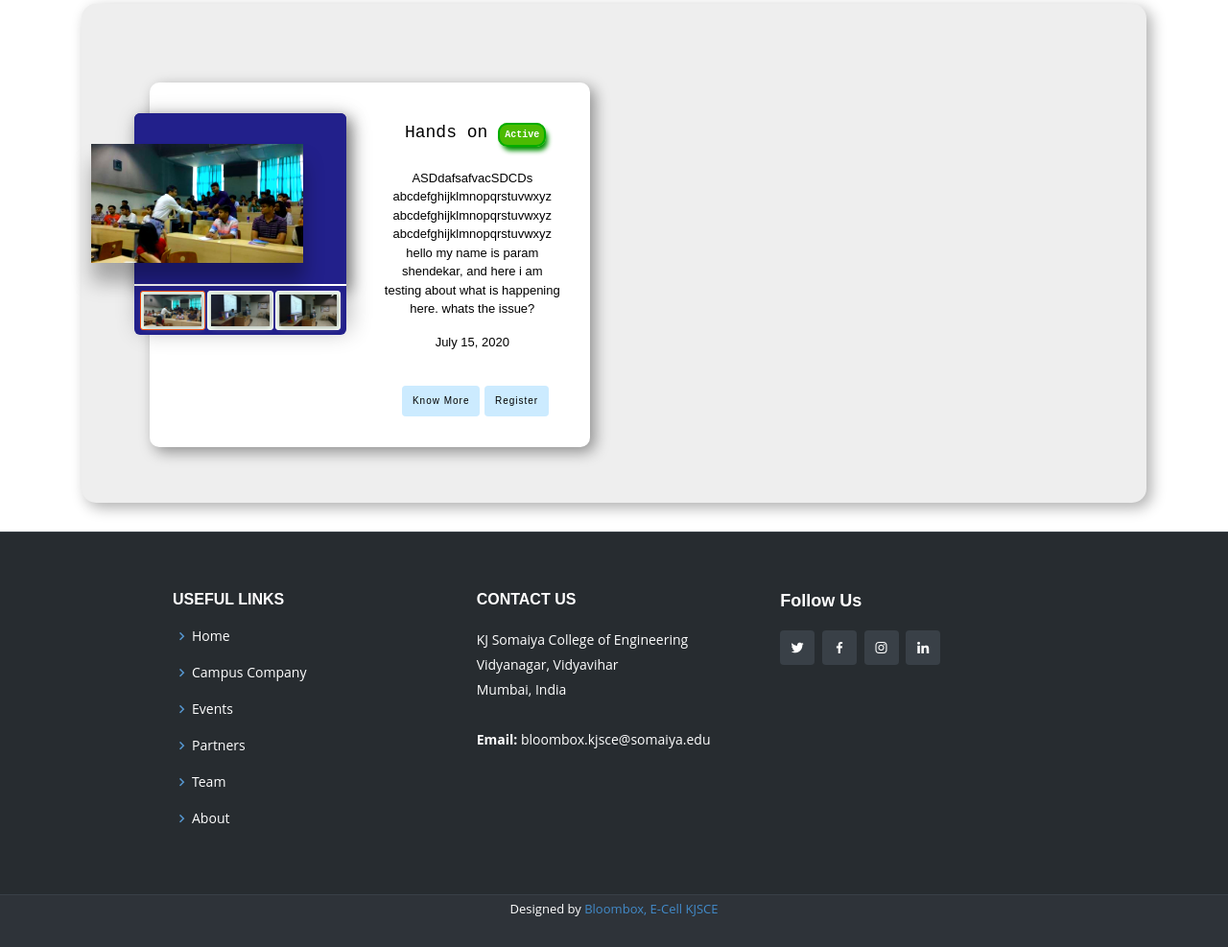
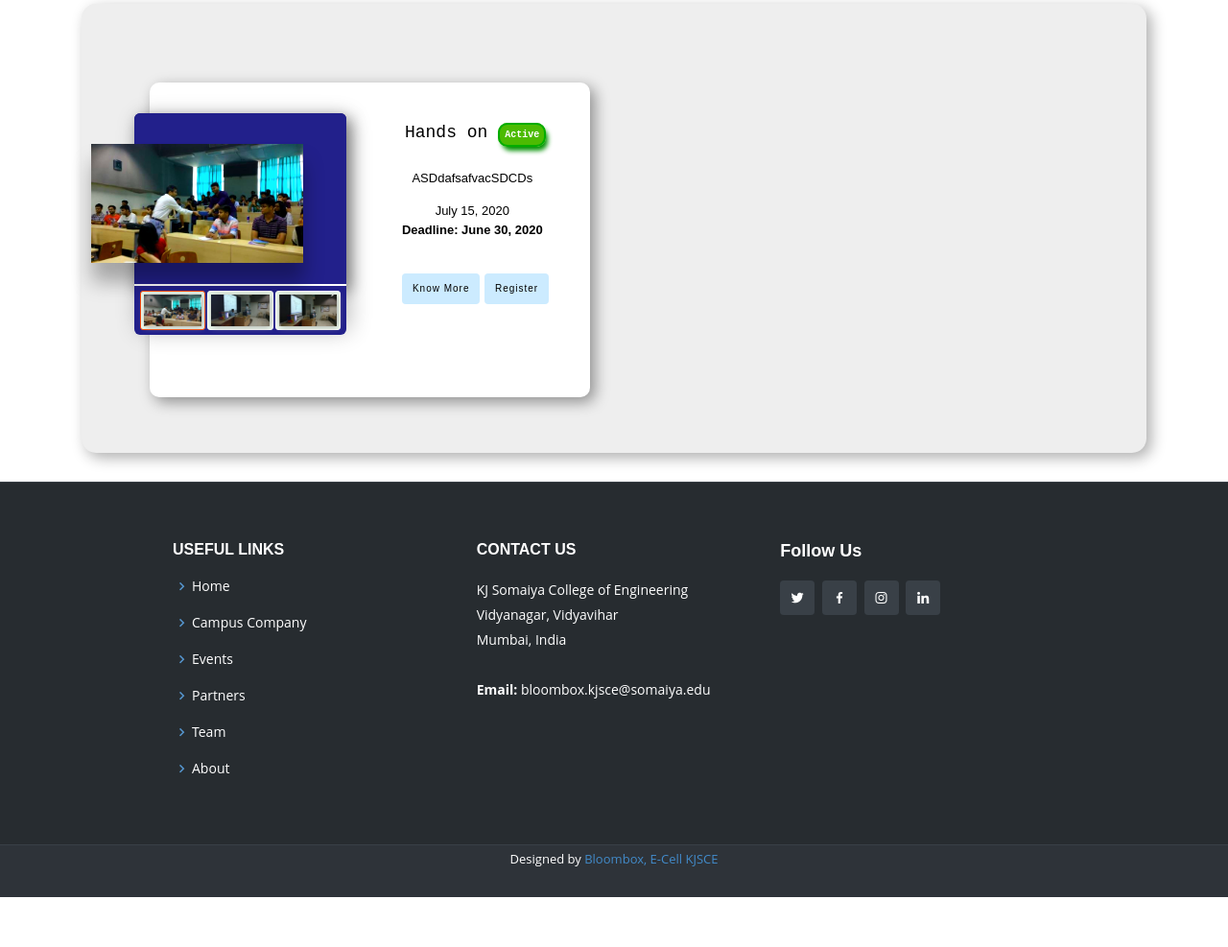
Before and after one commit to yrd123/bloombox, a Django app: page /events in a window 1280 px wide. Shown: the part 299-1286 px from the top of the page at 96% size. After the commit the page ends 1234 px from the top, so only its background shows below. Run offline with Django 3.2, Linux system fonts and the light colour scheme; data comes from the database, SQL or seed files in the repository; some libraries are stand-ins or nearby versions.

Commit message:
added one line in partners and deadline in events

```diff
--- a/templates/events.html
+++ b/templates/events.html
@@ -144,10 +144,12 @@
                                             </div>
                                             <div class="description">
                                                 <div class="desc-content">
-                                                    {{event.description}} abcdefghijklmnopqrstuvwxyz
-                                                    abcdefghijklmnopqrstuvwxyz abcdefghijklmnopqrstuvwxyz hello my name is param shendekar, and here i am testing about what is happening here. whats the issue?
+                                                    {{event.description}}
                                                 </div>
                                                 <div class="date">{{event.date}}</div>
+                                                {% if event.is_active %}
+                                                <div class="date"><b>Deadline: {{event.deadline}}</b></div>
+                                                {% endif %}
                                             </div>
                                             <a href="#">
                                                 <button type="button" class="btn btn-seemore " data-toggle="modal"
@@ -249,6 +251,9 @@
                                                     {{event.description}}
                                                 </div>
                                                 <div class="date">{{event.date}}</div>
+                                                {% if event.is_active %}
+                                                <div class="date"><b>Deadline: {{event.deadline}}</b></div>
+                                                {% endif %}
                                             </div>
                                             <a href="#">
                                                 <button type="button" class="btn btn-seemore " data-toggle="modal"
@@ -352,6 +357,9 @@
                                                     {{event.description}}
                                                 </div>
                                                 <div class="date">{{event.date}}</div>
+                                                {% if event.is_active %}
+                                                <div class="date"><b>Deadline: {{event.deadline}}</b></div>
+                                                {% endif %}
                                             </div>
                                             <a href="#">
                                                 <button type="button" class="btn btn-seemore " data-toggle="modal"
@@ -455,6 +463,9 @@
                                                     {{event.description}}
                                                 </div>
                                                 <div class="date">{{event.date}}</div>
+                                                {% if event.is_active %}
+                                                <div class="date"><b>Deadline: {{event.deadline}}</b></div>
+                                                {% endif %}
                                             </div>
                                             <a href="#">
                                                 <button type="button" class="btn btn-seemore " data-toggle="modal"
@@ -558,6 +569,9 @@
                                                     {{event.description}}
                                                 </div>
                                                 <div class="date">{{event.date}}</div>
+                                                {% if event.is_active %}
+                                                <div class="date"><b>Deadline: {{event.deadline}}</b></div>
+                                                {% endif %}
                                             </div>
                                             <a href="#">
                                                 <button type="button" class="btn btn-seemore " data-toggle="modal"
```
